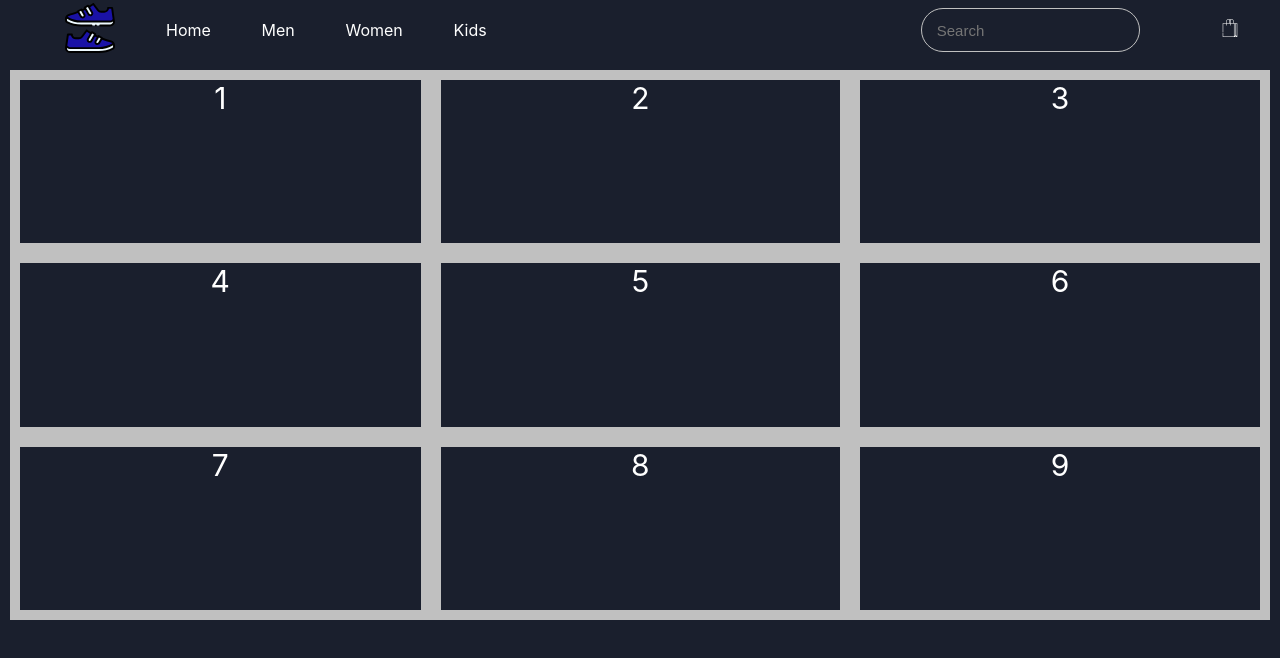
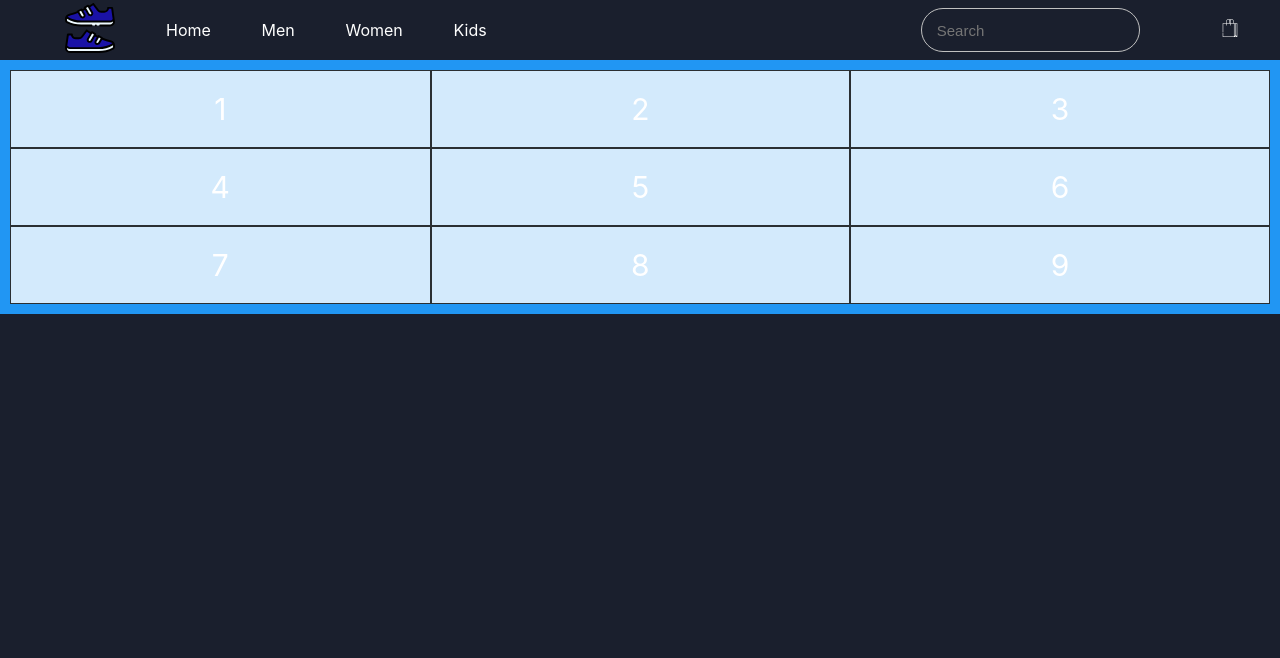
Before and after one commit to iMuhammadUmer/shoe-store-react, a React (Create React App) app: page / in a window 1280 px wide. Shown: the top 658 px of the page. Built offline with nearby package versions, Linux system fonts and the light colour scheme.

Commit message:
[WIP] shoeDescription styling

```diff
--- a/src/App.css
+++ b/src/App.css
@@ -48,19 +48,27 @@ header input {
   align-items: center;
 }
 .grid-container {
-  height: 550px;
   display: grid;
   grid-template-columns: auto auto auto;
-  /* background-color: #2196f3; */
+  background-color: #2196f3;
   padding: 10px;
 }
 .grid-item {
-  /* background-image: url(./images/natural-wood-fence.jpg); */
-  border-image: url(./images/natural-wood-fence.jpg) 30 round;
-  /* border: 10px solid transparent; */
-  border: 10px solid silver;
-  /* background-color: blue; */
-  /* padding: 20px; */
+  background-color: rgba(255, 255, 255, 0.8);
+  border: 1px solid rgba(0, 0, 0, 0.8);
+  padding: 20px;
   font-size: 30px;
   text-align: center;
 }
+.showDescription {
+  height: 500px;
+  background-color: black;
+  display: flex;
+  justify-content: center;
+  align-items: center;
+}
+.showDescription .col {
+  height: inherit;
+  width: 100px;
+  background-color: blueviolet;
+}
```
